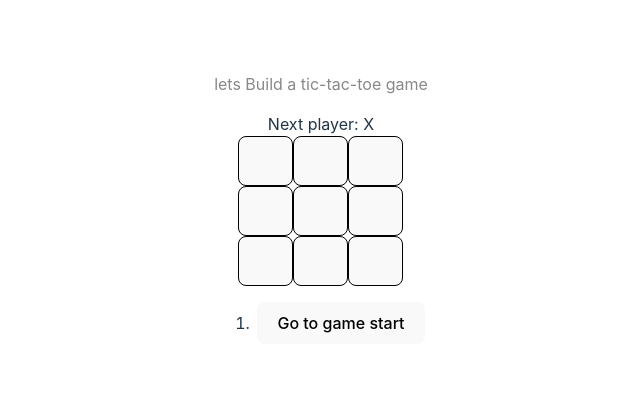
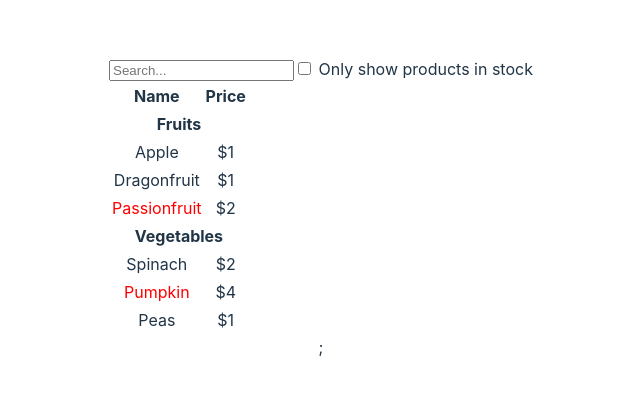
Before and after one commit to tonni-akter-dev/All-About-ReactJS, a React (Vite) app in the folder my-react-app/: page / in a window 1280 px wide. Shown: the part 192-586 px from the top of the page, without its empty margins (319-959 px from the left). Built offline with nearby package versions, Linux system fonts and the light colour scheme.

Commit message:
searchable product

```diff
--- a/my-react-app/src/App.jsx
+++ b/my-react-app/src/App.jsx
@@ -1,13 +1,22 @@
 import "./App.css";
+import { FilterableProductTable } from "./components/SearchableProduct/FilterableProductTable";
 import Game from "./components/TicTacToe/Game";
 import Winner from "./components/TicTacToe/Winner";
-
+const PRODUCTS = [
+  { category: "Fruits", price: "$1", stocked: true, name: "Apple" },
+  { category: "Fruits", price: "$1", stocked: true, name: "Dragonfruit" },
+  { category: "Fruits", price: "$2", stocked: false, name: "Passionfruit" },
+  { category: "Vegetables", price: "$2", stocked: true, name: "Spinach" },
+  { category: "Vegetables", price: "$4", stocked: false, name: "Pumpkin" },
+  { category: "Vegetables", price: "$1", stocked: true, name: "Peas" },
+];
 function App() {
   return (
     <>
-      <p className="read-the-docs">lets Build a tic-tac-toe game</p>
+      {/* <p className="read-the-docs">lets Build a tic-tac-toe game</p>
       <Game />
-      <Winner />
+      <Winner /> */}
+      <FilterableProductTable products={PRODUCTS} />;
     </>
   );
 }
--- /dev/null
+++ b/my-react-app/src/components/SearchableProduct/FilterableProductTable.jsx
@@ -0,0 +1,24 @@
+import { useState } from "react";
+import { SearchBar } from "./SearchBar";
+import { ProductTable } from "./ProductTable";
+
+export function FilterableProductTable({ products }) {
+  const [filterText, setFilterText] = useState("");
+  const [inStockOnly, setInStockOnly] = useState(false);
+
+  return (
+    <div>
+      <SearchBar
+        filterText={filterText}
+        inStockOnly={inStockOnly}
+        onFilterTextChange={setFilterText}
+        onInStockOnlyChange={setInStockOnly}
+      />
+      <ProductTable
+        products={products}
+        filterText={filterText}
+        inStockOnly={inStockOnly}
+      />
+    </div>
+  );
+}
--- /dev/null
+++ b/my-react-app/src/components/SearchableProduct/ProductCategoryRow.jsx
@@ -0,0 +1,9 @@
+export function ProductCategoryRow({ category }) {
+    return (
+      <tr>
+        <th colSpan="2">
+          {category}
+        </th>
+      </tr>
+    );
+  }
--- /dev/null
+++ b/my-react-app/src/components/SearchableProduct/ProductRow.jsx
@@ -0,0 +1,13 @@
+export function ProductRow({ product }) {
+    const name = product.stocked ? product.name :
+      <span style={{ color: 'red' }}>
+        {product.name}
+      </span>;
+
+    return (
+      <tr>
+        <td>{name}</td>
+        <td>{product.price}</td>
+      </tr>
+    );
+  }
--- /dev/null
+++ b/my-react-app/src/components/SearchableProduct/ProductTable.jsx
@@ -0,0 +1,38 @@
+import { ProductCategoryRow } from "./ProductCategoryRow";
+import { ProductRow } from "./ProductRow";
+
+export function ProductTable({ products, filterText, inStockOnly }) {
+  const rows = [];
+  let lastCategory = null;
+
+  products.forEach((product) => {
+    if (product.name.toLowerCase().indexOf(filterText.toLowerCase()) === -1) {
+      return;
+    }
+    if (inStockOnly && !product.stocked) {
+      return;
+    }
+    if (product.category !== lastCategory) {
+      rows.push(
+        <ProductCategoryRow
+          category={product.category}
+          key={product.category}
+        />
+      );
+    }
+    rows.push(<ProductRow product={product} key={product.name} />);
+    lastCategory = product.category;
+  });
+
+  return (
+    <table>
+      <thead>
+        <tr>
+          <th>Name</th>
+          <th>Price</th>
+        </tr>
+      </thead>
+      <tbody>{rows}</tbody>
+    </table>
+  );
+}
--- /dev/null
+++ b/my-react-app/src/components/SearchableProduct/SearchBar.jsx
@@ -0,0 +1,25 @@
+export function SearchBar({
+  filterText,
+  inStockOnly,
+  onFilterTextChange,
+  onInStockOnlyChange,
+}) {
+  return (
+    <form>
+      <input
+        type="text"
+        value={filterText}
+        placeholder="Search..."
+        onChange={(e) => onFilterTextChange(e.target.value)}
+      />
+      <label>
+        <input
+          type="checkbox"
+          checked={inStockOnly}
+          onChange={(e) => onInStockOnlyChange(e.target.checked)}
+        />{" "}
+        Only show products in stock
+      </label>
+    </form>
+  );
+}
```
Also changed, not shown: 1 other file (tests, documents, lock files or other folders).
